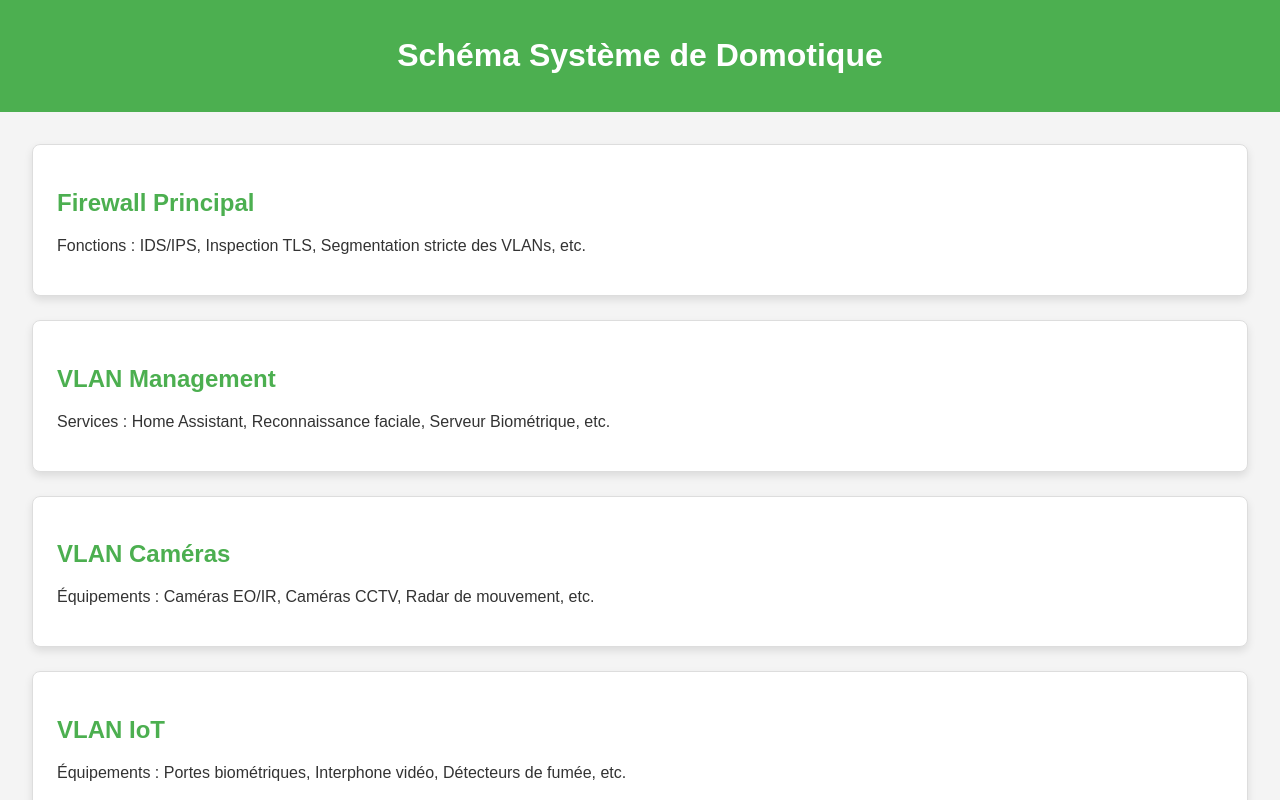
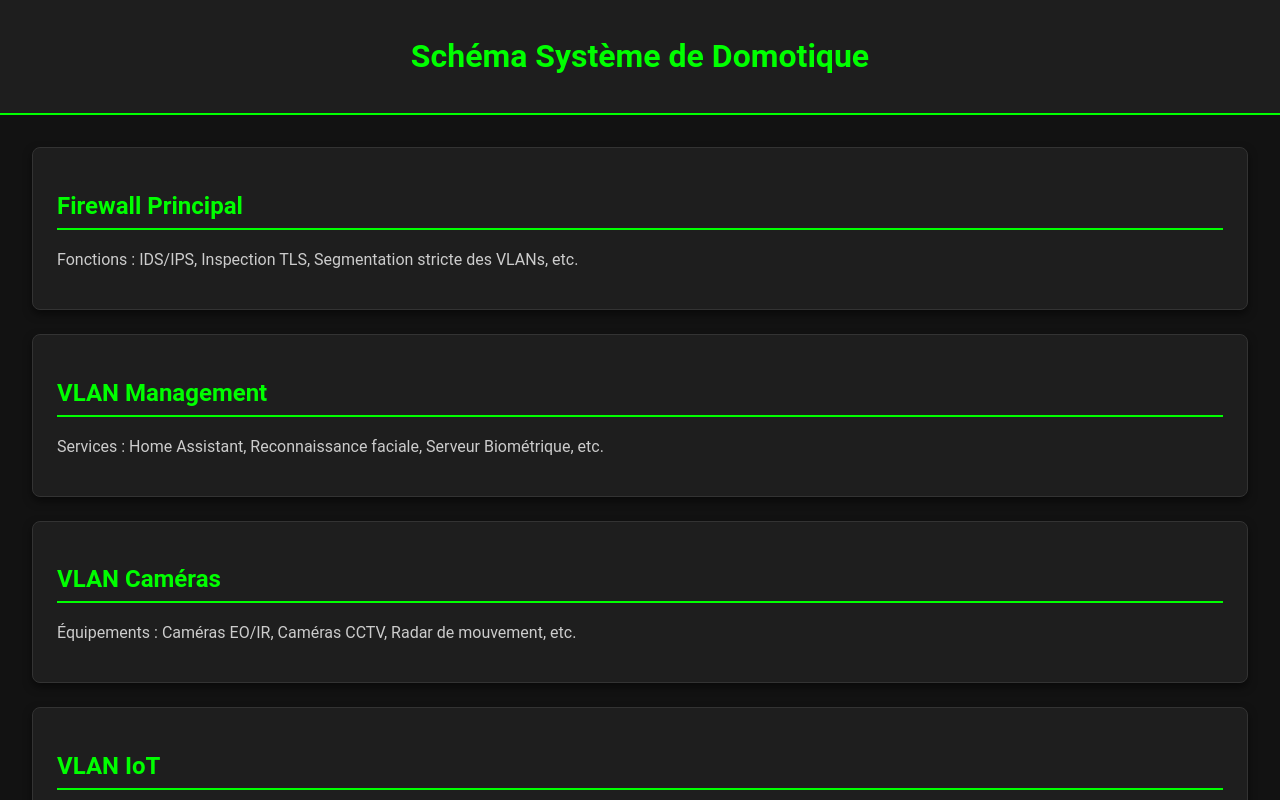
Before and after one commit to Reaper-Official/personnallaboratory, a plain HTML site: page index.html in a window 1280 px wide. Shown: the top 800 px of the page. Drawn offline with nearby package versions, Linux system fonts and the light colour scheme; a script that the page names is missing.

Commit message:
Update styles.css

```diff
--- a/styles.css
+++ b/styles.css
@@ -1,16 +1,17 @@
 body {
-    font-family: Arial, sans-serif;
+    font-family: 'Roboto', sans-serif;
     margin: 0;
     padding: 0;
-    background-color: #f4f4f4;
-    color: #333;
+    background-color: #121212;
+    color: #ffffff;
 }
 
 header {
-    background-color: #4CAF50;
-    color: white;
+    background-color: #1e1e1e;
+    color: #00ff00;
     padding: 1rem;
     text-align: center;
+    border-bottom: 2px solid #00ff00;
 }
 
 main {
@@ -18,14 +19,20 @@ main {
 }
 
 section {
-    background-color: white;
-    border: 1px solid #ddd;
+    background-color: #1e1e1e;
+    border: 1px solid #333;
     border-radius: 8px;
     margin-bottom: 1.5rem;
     padding: 1.5rem;
-    box-shadow: 0 4px 8px rgba(0, 0, 0, 0.1);
+    box-shadow: 0 4px 8px rgba(0, 0, 0, 0.5);
 }
 
 h2 {
-    color: #4CAF50;
+    color: #00ff00;
+    border-bottom: 2px solid #00ff00;
+    padding-bottom: 0.5rem;
 }
+
+p {
+    color: #cccccc;
+}
```
